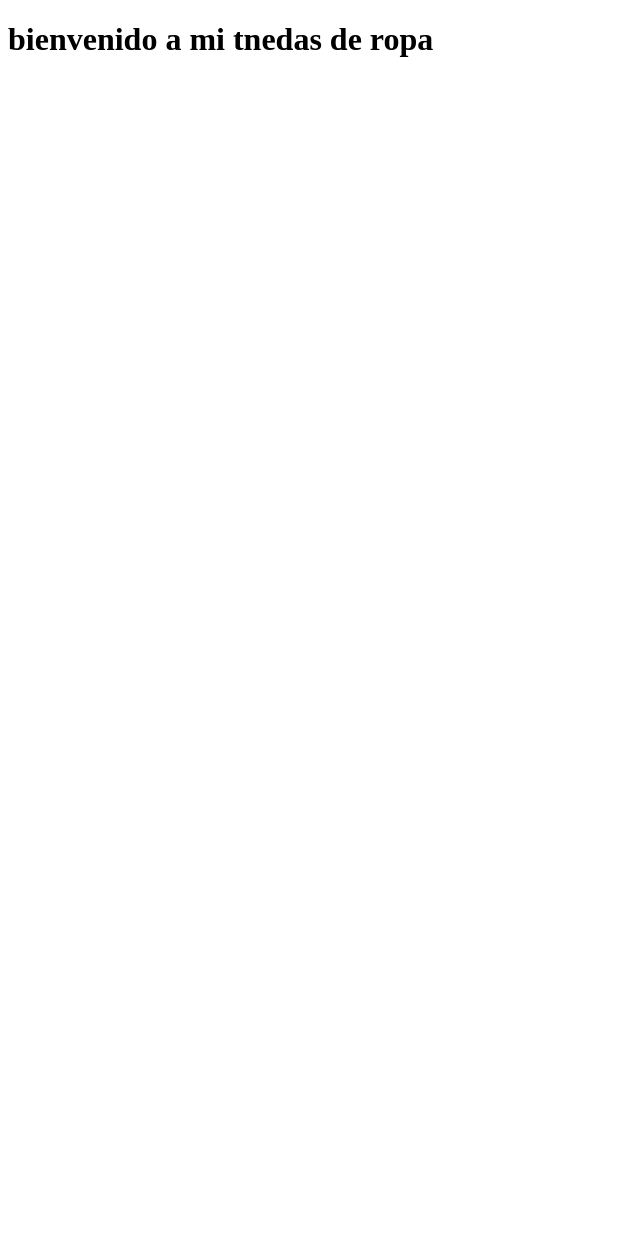
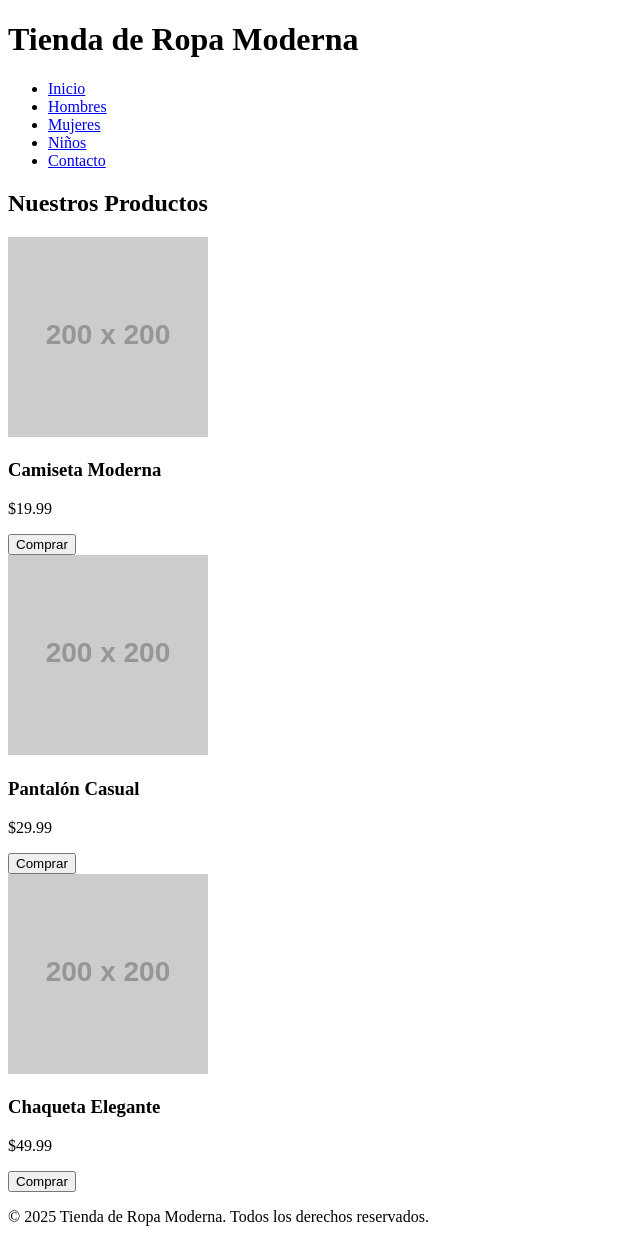
Before and after one commit to Mei-ay11/paginaRopa, a plain HTML site: page index.html in a window 1280 px wide. Shown: the whole page, without its empty margins (0-640 px from the left). Before the commit the page ends 800 px from the top, so only its background shows below. Drawn offline with Linux system fonts and the light colour scheme; placeholder pictures from the web are drawn by us.

Commit message:
diseño de la pagina

```diff
--- a/index.html
+++ b/index.html
@@ -1,9 +1,51 @@
 <!DOCTYPE html>
-<html>
-    <head>
-        <title>Mi primera pagina en git hub</title>
-    </head>
-    <body>
-        <h1>bienvenido a mi tnedas de ropa</h1>
-    </body>
+<html lang="es">
+<head>
+    <meta charset="UTF-8">
+    <meta name="viewport" content="width=device-width, initial-scale=1.0">
+    <title>Tienda de Ropa</title>
+    <link rel="stylesheet" href="styles.css">
+</head>
+<body>
+    <header>
+        <h1>Tienda de Ropa Moderna</h1>
+        <nav>
+            <ul>
+                <li><a href="#">Inicio</a></li>
+                <li><a href="#">Hombres</a></li>
+                <li><a href="#">Mujeres</a></li>
+                <li><a href="#">Niños</a></li>
+                <li><a href="#">Contacto</a></li>
+            </ul>
+        </nav>
+    </header>
+
+    <main>
+        <section class="productos">
+            <h2>Nuestros Productos</h2>
+            <div class="producto">
+                <img src="https://via.placeholder.com/200" alt="Camiseta moderna">
+                <h3>Camiseta Moderna</h3>
+                <p>$19.99</p>
+                <button>Comprar</button>
+            </div>
+            <div class="producto">
+                <img src="https://via.placeholder.com/200" alt="Pantalón casual">
+                <h3>Pantalón Casual</h3>
+                <p>$29.99</p>
+                <button>Comprar</button>
+            </div>
+            <div class="producto">
+                <img src="https://via.placeholder.com/200" alt="Chaqueta elegante">
+                <h3>Chaqueta Elegante</h3>
+                <p>$49.99</p>
+                <button>Comprar</button>
+            </div>
+        </section>
+    </main>
+
+    <footer>
+        <p>&copy; 2025 Tienda de Ropa Moderna. Todos los derechos reservados.</p>
+    </footer>
+</body>
 </html>
```
